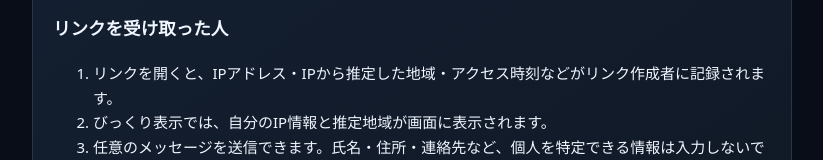
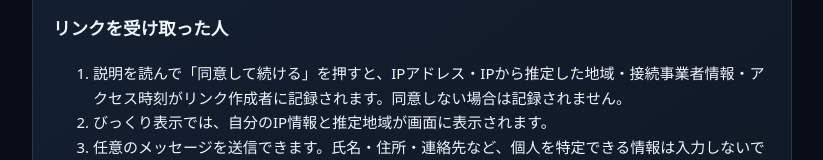
Before and after one commit to knotspace/orbit-lab, a plain HTML site: page lab/trace-lab/index.html in a window 1280 px wide. Shown: the part 1223-1383 px from the top of the page, without its empty margins (228-1051 px from the left). Drawn offline with Linux system fonts and the light colour scheme.

Commit message:
fix: clarify TRACE LAB visit consent flow

```diff
--- a/lab/trace-lab/index.html
+++ b/lab/trace-lab/index.html
@@ -30,7 +30,7 @@
 <div class="details"><p class="muted">接続先は設定済みです。管理キーや管理画面は必要ありません。</p></div>
 <div class="warn">アクセスした人には、IP情報などが記録されることをページ上で通知します。相手に隠した追跡や嫌がらせには使用しないでください。</div>
 </section>
-<section class="card"><div class="eyebrow">HOW TO USE</div><h2>TRACE LABの使い方</h2><p>リンクを作る人・受け取る人、それぞれの操作を順番にまとめています。</p><div class="details"><h3>リンクを作る人</h3><ol><li>「びっくり表示」か「URL転送」を選びます。</li><li>URL転送の場合だけ、移動先のURLを入力します。<code>example.com</code> のように https:// を省略しても自動で補います。</li><li>「共有URLを発行する」を押すと、相手に送るURLと、記録を見るための制作者専用URLが表示されます。</li><li>共有URLを相手に送ります。相手が開くとアクセス情報が記録されます。</li><li>記録を確認するときは「アクセス記録を確認する」または制作者専用URLを開きます。専用URLは自分だけで保管し、他人に送らないでください。</li></ol><h3>リンクを受け取った人</h3><ol><li>リンクを開くと、IPアドレス・IPから推定した地域・アクセス時刻などがリンク作成者に記録されます。</li><li>びっくり表示では、自分のIP情報と推定地域が画面に表示されます。</li><li>任意のメッセージを送信できます。氏名・住所・連絡先など、個人を特定できる情報は入力しないでください。</li><li>GPS共有は任意です。共有ボタンを押し、ブラウザの許可をした場合だけ位置情報が送信されます。許可しなくても利用できます。</li><li>URL転送モードでは、記録後に設定されたページへ移動します。</li></ol><h3>知っておきたいこと</h3><ul><li>IPから分かる地域はあくまで推定で、住所や正確な現在地ではありません。</li><li>GPSは本人が操作して許可しない限り取得しません。</li><li>共有URL・制作者専用URLは発行から24時間で失効します。</li><li>アクセス記録もリンクの発行から24時間経過後に削除対象となります。削除処理は毎時実行のため、実際の削除まで最大約25時間かかる場合があります。</li><li>アクセス情報は相手に分かる形で通知されます。相手の同意なく追跡・監視する目的では使わないでください。</li></ul></div></section><section class="card"><h2>IP情報について</h2><p>IPアドレスは通信に使われる識別番号です。地域はネットワーク情報からの推定で、実際の現在地や住所を示すものではありません。GPSは訪問者が自分でボタンを押して許可した場合のみ共有されます。</p></section>
+<section class="card"><div class="eyebrow">HOW TO USE</div><h2>TRACE LABの使い方</h2><p>リンクを作る人・受け取る人、それぞれの操作を順番にまとめています。</p><div class="details"><h3>リンクを作る人</h3><ol><li>「びっくり表示」か「URL転送」を選びます。</li><li>URL転送の場合だけ、移動先のURLを入力します。<code>example.com</code> のように https:// を省略しても自動で補います。</li><li>「共有URLを発行する」を押すと、相手に送るURLと、記録を見るための制作者専用URLが表示されます。</li><li>共有URLを相手に送ります。相手が開くとアクセス情報が記録されます。</li><li>記録を確認するときは「アクセス記録を確認する」または制作者専用URLを開きます。専用URLは自分だけで保管し、他人に送らないでください。</li></ol><h3>リンクを受け取った人</h3><ol><li>説明を読んで「同意して続ける」を押すと、IPアドレス・IPから推定した地域・接続事業者情報・アクセス時刻がリンク作成者に記録されます。同意しない場合は記録されません。</li><li>びっくり表示では、自分のIP情報と推定地域が画面に表示されます。</li><li>任意のメッセージを送信できます。氏名・住所・連絡先など、個人を特定できる情報は入力しないでください。</li><li>GPS共有は任意です。共有ボタンを押し、ブラウザの許可をした場合だけ位置情報が送信されます。許可しなくても利用できます。</li><li>URL転送モードでは、記録後に設定されたページへ移動します。</li></ol><h3>知っておきたいこと</h3><ul><li>IPから分かる地域はあくまで推定で、住所や正確な現在地ではありません。</li><li>GPSは本人が操作して許可しない限り取得しません。</li><li>共有URL・制作者専用URLは発行から24時間で失効します。</li><li>アクセス記録もリンクの発行から24時間経過後に削除対象となります。削除処理は毎時実行のため、実際の削除まで最大約25時間かかる場合があります。</li><li>アクセス情報は相手に分かる形で通知されます。相手の同意なく追跡・監視する目的では使わないでください。</li></ul></div></section><section class="card"><h2>IP情報について</h2><p>IPアドレスは通信に使われる識別番号です。地域はネットワーク情報からの推定で、実際の現在地や住所を示すものではありません。GPSは訪問者が自分でボタンを押して許可した場合のみ共有されます。</p></section>
 </section></main><footer class="footer">TRACE LAB · AN ORBIT LAB EXPERIMENT</footer></div>
 <script>
 const API="https://trace-lab-api.orbit-lab-a.workers.dev";
```
